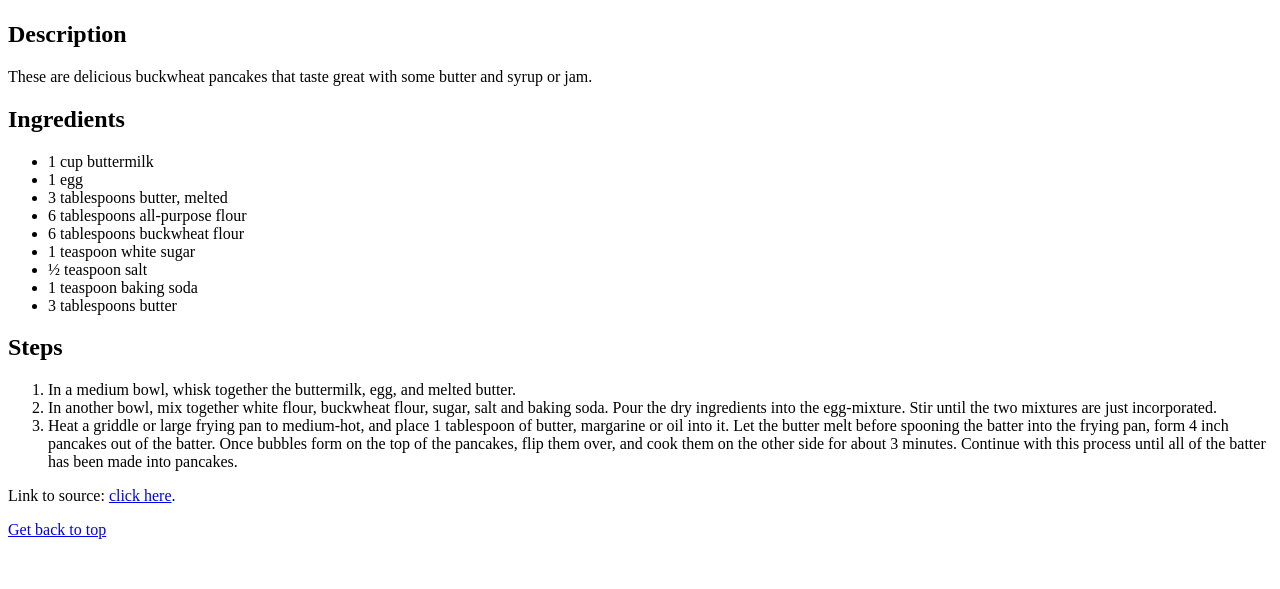
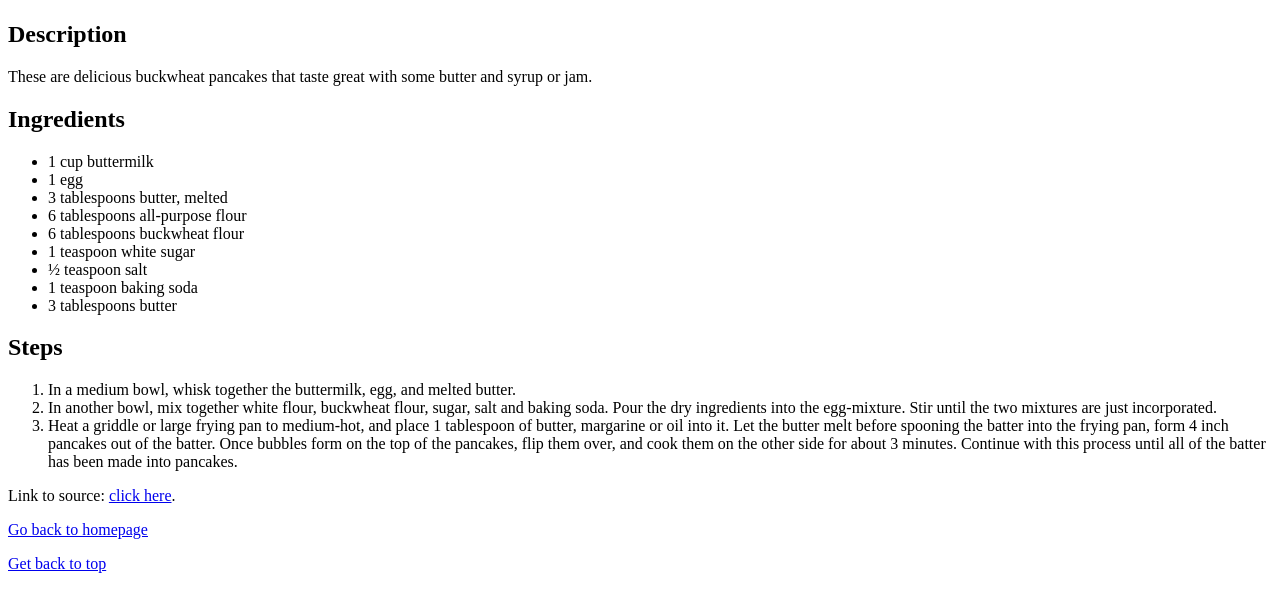
Before and after one commit to andras-tsitskan/odin-recipes, a plain HTML site: page recipes/buckwheat-pancakes.html in a window 1280 px wide. Shown: the part 383-972 px from the top of the page. Before the commit the page ends 938 px from the top, so only its background shows below. Drawn offline with Linux system fonts and the light colour scheme.

Commit message:
Add link back to homepage to recipe pages

```diff
--- a/recipes/buckwheat-pancakes.html
+++ b/recipes/buckwheat-pancakes.html
@@ -51,6 +51,7 @@
         >click here</a
       >.
     </p>
+    <p><a href="../index.html">Go back to homepage</a></p>
     <p><a href="#header">Get back to top</a></p>
   </body>
 </html>
```
Also changed, not shown: recipes/classic-waffles.html (+1 -0 lines), recipes/strawberry-bruschettas.html (+1 -0 lines).
